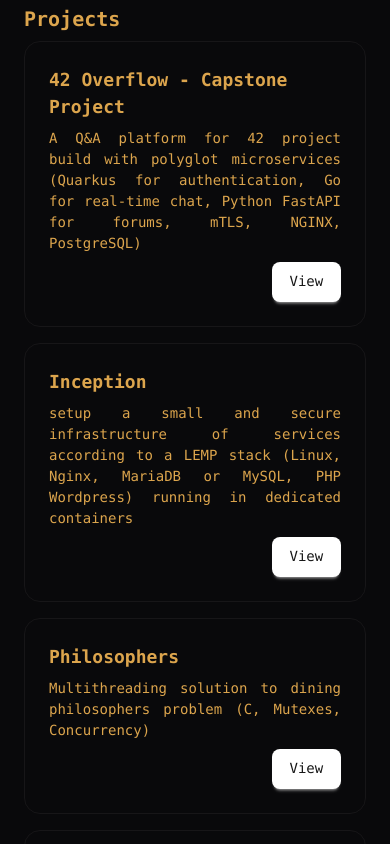
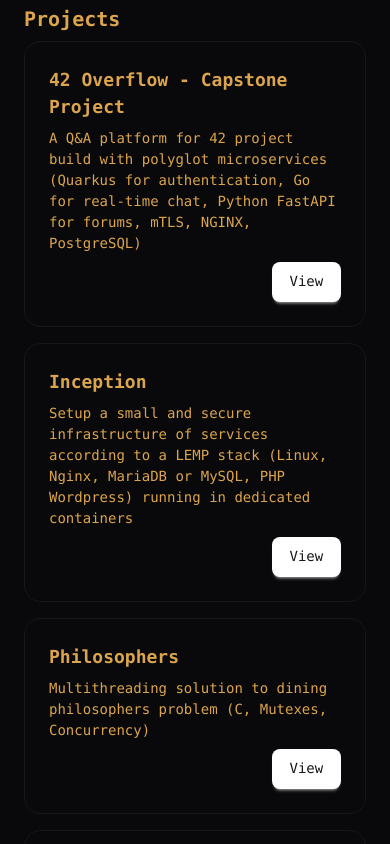
Before and after one commit to colin-woon/portfolio-website, a React (Vite) app: page / in a window 390 px wide. Shown: the part 1840-2684 px from the top of the page. Built offline with nearby package versions, Linux system fonts and the light colour scheme; no server answers.

Commit message:
style: - adjust text spacing for projects description in mobile view

```diff
--- a/src/App.tsx
+++ b/src/App.tsx
@@ -107,7 +107,7 @@ function App() {
         <p className="section-title" >Projects</p>
         <div className='flex flex-col sm:grid sm:grid-cols-[1fr_1fr] sm:grid-rows-2 gap-4'>
         <ProjectCard title='42 Overflow - Capstone Project' description='A Q&A platform for 42 project build with polyglot microservices (Quarkus for authentication, Go for real-time chat, Python FastAPI for forums, mTLS, NGINX, PostgreSQL)' link='https://github.com/colin-woon/7.0_ft_transcendence'/>
-        <ProjectCard title='Inception' description='setup a small and secure infrastructure of services according to a LEMP stack (Linux, Nginx, MariaDB or MySQL, PHP Wordpress) running in dedicated containers' link='https://github.com/colin-woon/6.1_inception'/>
+        <ProjectCard title='Inception' description='Setup a small and secure infrastructure of services according to a LEMP stack (Linux, Nginx, MariaDB or MySQL, PHP Wordpress) running in dedicated containers' link='https://github.com/colin-woon/6.1_inception'/>
         <ProjectCard title='Philosophers' description='Multithreading solution to dining philosophers problem (C, Mutexes, Concurrency)' link='https://github.com/colin-woon/4.0_philosophers'/>
         <ProjectCard title='LibQT' description='A YAML style config-driven quant trading backtest framework in Python' link='https://github.com/colin-woon/umhackathon_2025'/>
         </div>
@@ -121,7 +121,7 @@ function App() {
           <HackathonCard backgroundImageUrl={umhackWin} header="UM Hackathon 2025" description='LibQT - 1st Runner Up'/>
           <HackathonCard backgroundImageUrl={vhackWin} header="Varsity Hackathon USM 2025" description='DermaDAO - 5th Place' />
           <HackathonCard backgroundImageUrl={godamlahWin} header="GodamLah! by Datasonic 2025" description='Databaes - 1st Runner-Up'/>
-          <HackathonCard backgroundImageUrl={hacklabWin} header="HackLab 2025 by Ambank x 42KL" description='Amdash - Top 5 Finalist'/>
+          <HackathonCard backgroundImageUrl={hacklabWin} header="HackLab 2025 by Ambank x 42KL" description='AmDash - Top 5 Finalist'/>
         </div>
       </div>
 
--- a/src/components/ProjectCard.tsx
+++ b/src/components/ProjectCard.tsx
@@ -13,7 +13,7 @@ function projectCard({ title, description, link }: CardProps) {
     <div className="card card-border bg-base-100">
         <div className="card-body">
         <h2 className="card-title">{title}</h2>
-        <p className="text-justify">{description}</p>
+        <p className="text-left sm:text-justify">{description}</p>
         <div className="card-actions justify-end">
             <button className="btn btn-primary" onClick={handleClick}>View</button>
         </div>
```
